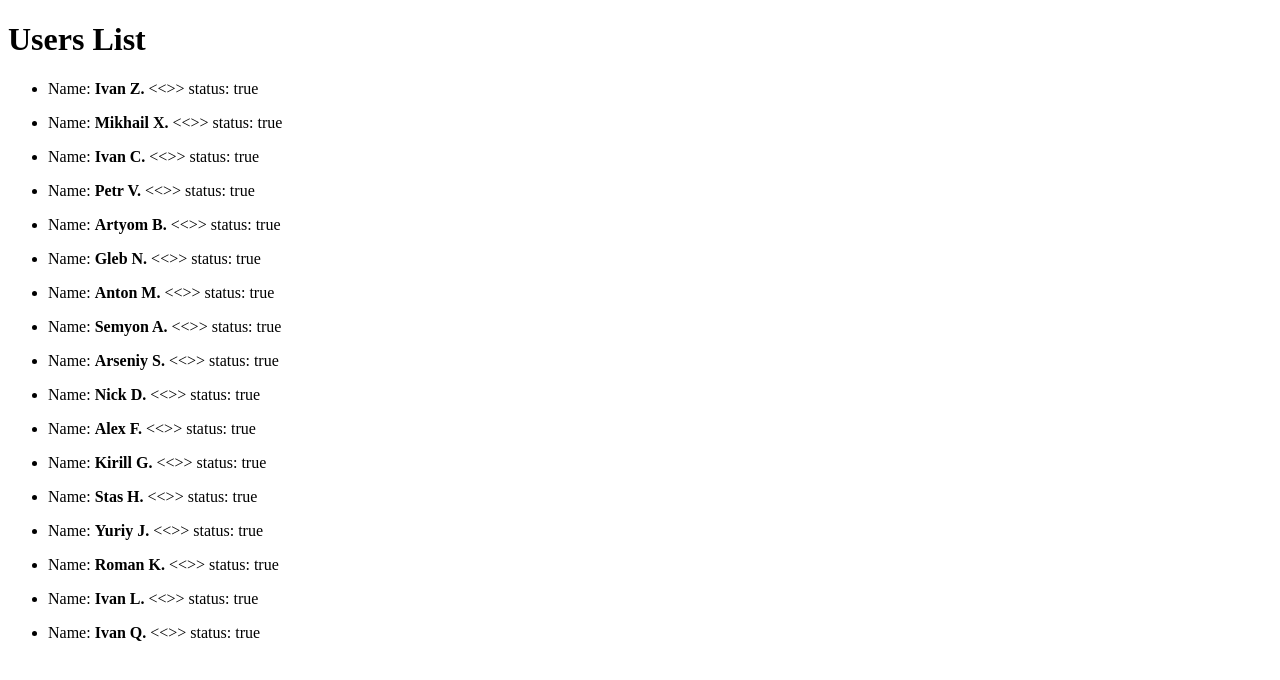
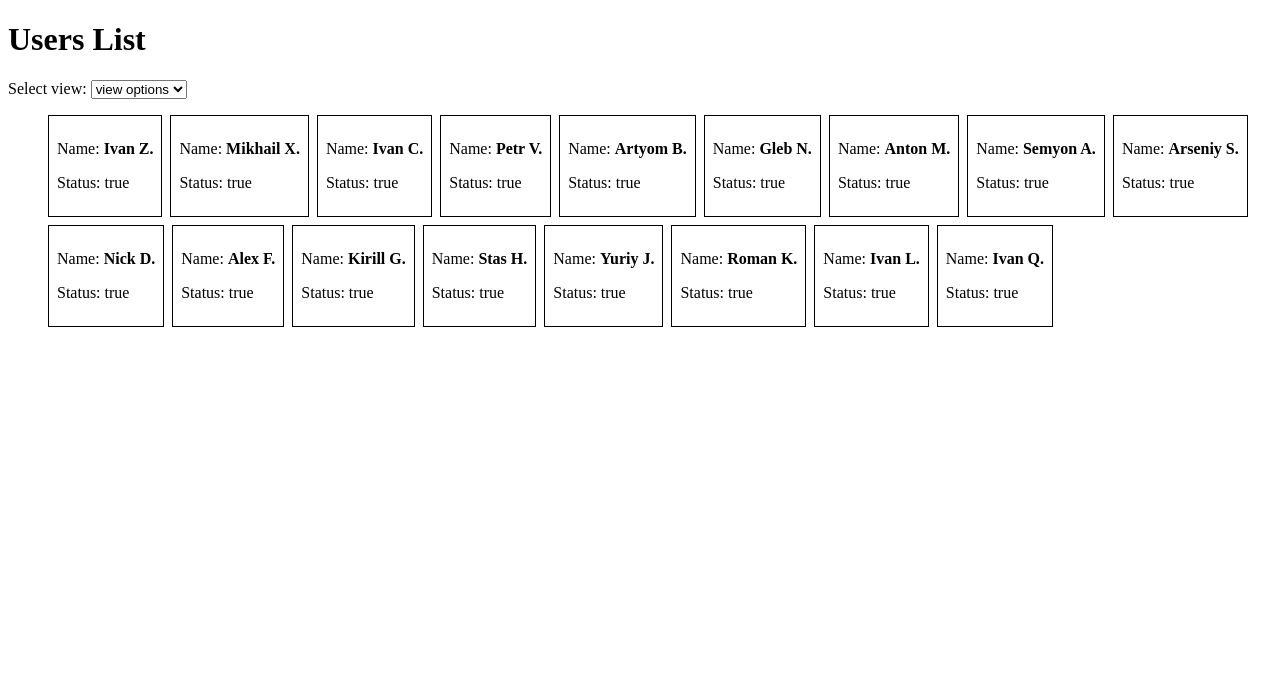
Before and after one commit to glitch-surfer/users-list, an Angular app: page /users in a window 1280 px wide. Shown: the top 680 px of the page. Built offline with nearby package versions, Linux system fonts and the light colour scheme.

Commit message:
feat: implement card view

```diff
--- /dev/null
+++ b/src/app/users/components/user-card/user-card.component.ts
@@ -0,0 +1,27 @@
+import { ChangeDetectionStrategy, Component, Input } from '@angular/core';
+import { UserDto } from '../../service/users.serice';
+
+@Component({
+  selector: 'app-user-card',
+  standalone: true,
+  imports: [],
+  template: `
+    <li class="card">
+      <p>
+        Name: <b>{{ user.user_name }}</b>
+      </p>
+      <p>Status: {{ user.is_active }}</p>
+    </li>
+  `,
+  styles: `
+  .card {
+    display: inline-block;
+    padding: 0.5rem;
+    border: 1px solid black;
+  }
+  `,
+  changeDetection: ChangeDetectionStrategy.OnPush,
+})
+export class UserCardComponent {
+  @Input({ required: true }) user!: UserDto;
+}
--- a/src/app/users/components/users-list/users-list.component.html
+++ b/src/app/users/components/users-list/users-list.component.html
@@ -1,5 +1,20 @@
-<ul>
-  @for (user of users$ | async; track user.id) {
+<label>
+  Select view:
+  <select [formControl]="selectViewOption">
+    <option value="none" disabled>view options</option>
+    <option value="list">List</option>
+    <option value="cards">Cards</option>
+  </select>
+</label>
+
+<ul
+  class="users"
+  [class.list-view]="(selectViewOption.valueChanges | async) === 'list'"
+>
+  @for (user of users$ | async; track user.id) { @if
+  ((selectViewOption.valueChanges | async) === 'list') {
   <app-user-row [user]="user"></app-user-row>
-  }
+  } @else {
+  <app-user-card [user]="user"></app-user-card>
+  } }
 </ul>
--- a/src/app/users/components/users-list/users-list.component.scss
+++ b/src/app/users/components/users-list/users-list.component.scss
@@ -0,0 +1,9 @@
+.users {
+  display: flex;
+  flex-wrap: wrap;
+  gap: 0.5rem;
+
+  &.list-view {
+    flex-direction: column;
+  }
+}
--- a/src/app/users/components/users-list/users-list.component.ts
+++ b/src/app/users/components/users-list/users-list.component.ts
@@ -4,11 +4,18 @@ import { BehaviorSubject } from 'rxjs';
 import { ActivatedRoute } from '@angular/router';
 import { AsyncPipe } from '@angular/common';
 import { UserRowComponent } from '../user-row/user-row.component';
+import { FormControl, ReactiveFormsModule } from '@angular/forms';
+import { UserCardComponent } from '../user-card/user-card.component';
 
 @Component({
   selector: 'app-users-list',
   standalone: true,
-  imports: [AsyncPipe, UserRowComponent],
+  imports: [
+    AsyncPipe,
+    UserRowComponent,
+    ReactiveFormsModule,
+    UserCardComponent,
+  ],
   templateUrl: './users-list.component.html',
   styleUrl: './users-list.component.scss',
   changeDetection: ChangeDetectionStrategy.OnPush,
@@ -18,4 +25,6 @@ export class UsersListComponent {
     inject(ActivatedRoute).snapshot.data['users']
   );
   readonly users$ = this.users$$.asObservable();
+
+  readonly selectViewOption = new FormControl('none');
 }
```
